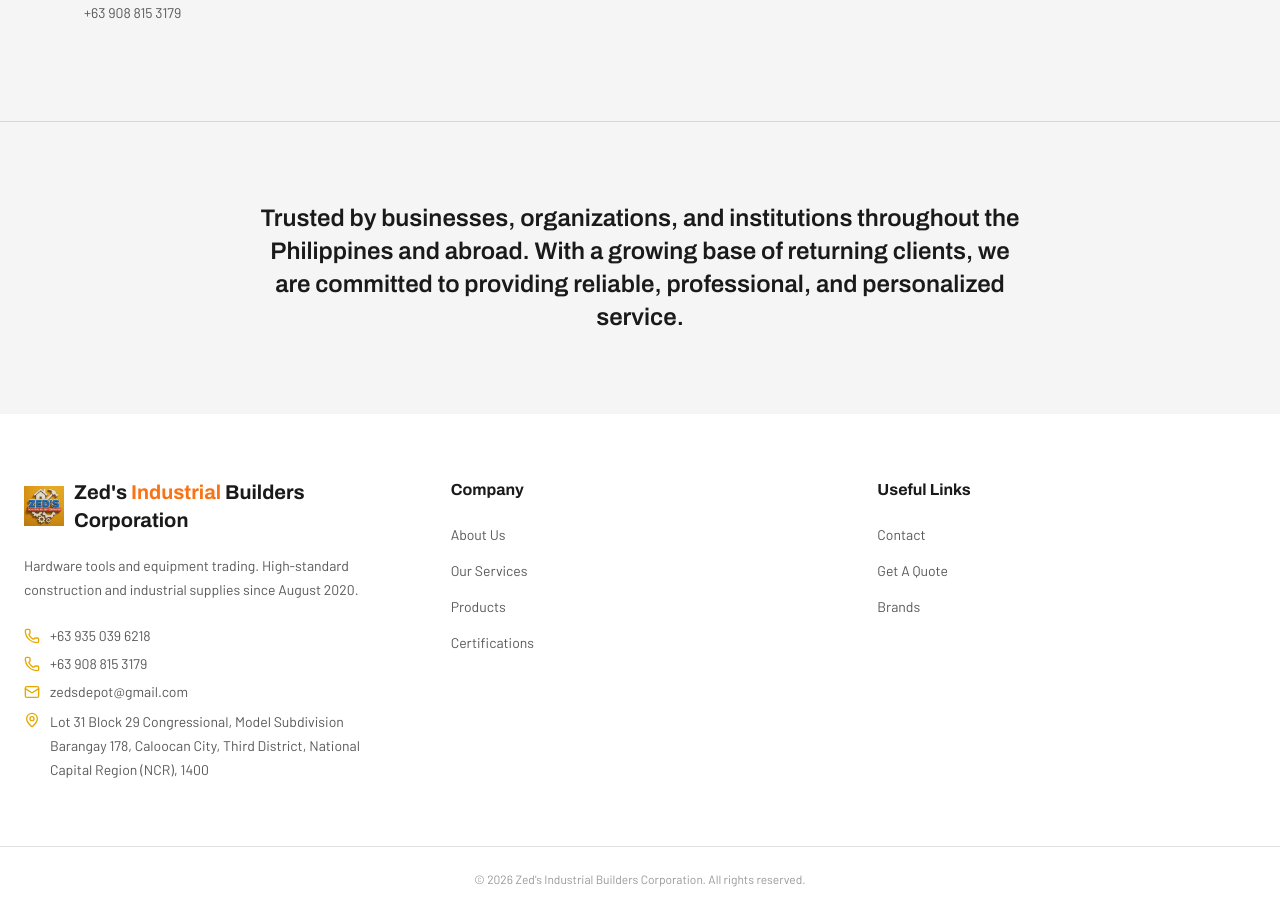
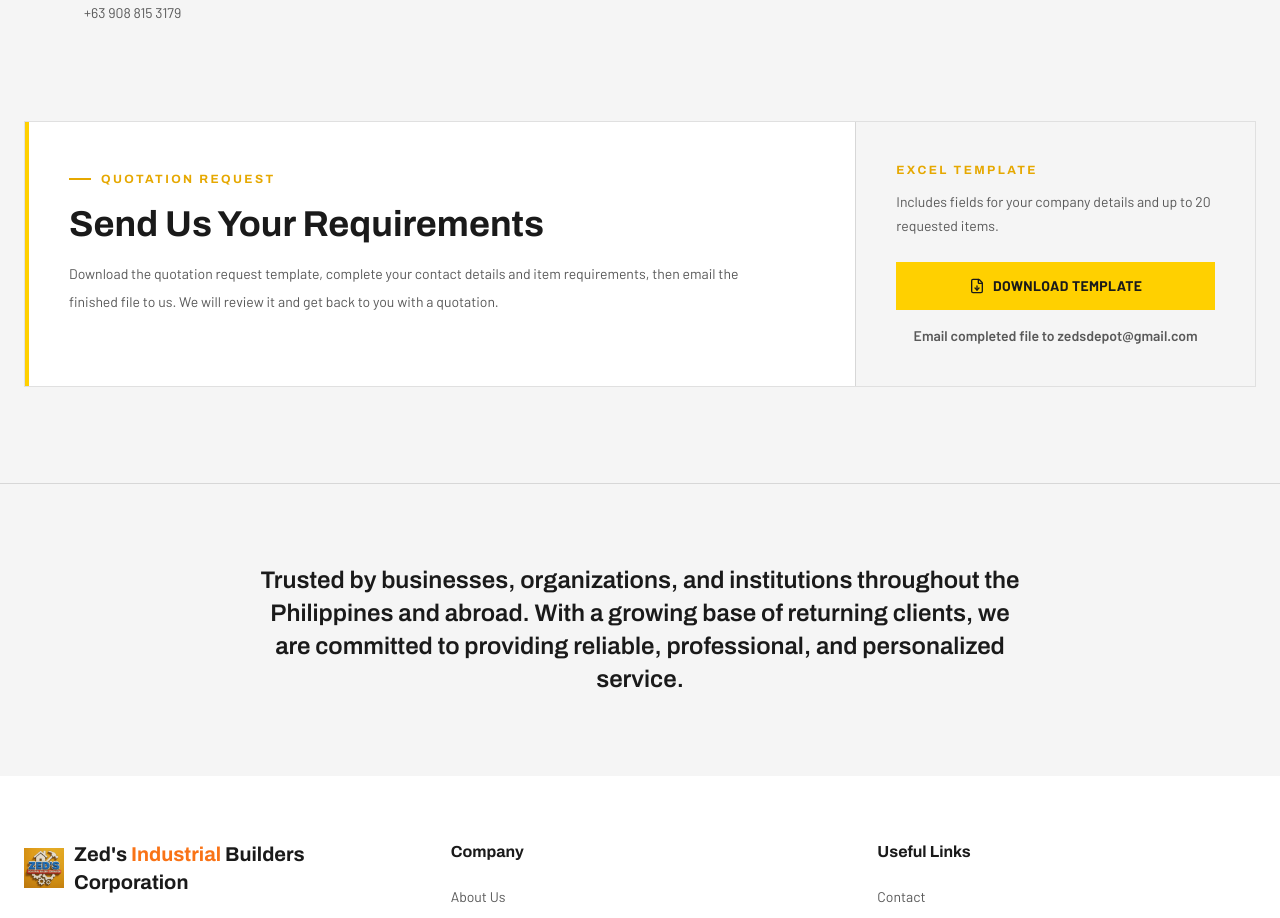
Before and after one commit to zedsibc-bot/zed, a Next.js app: page / in a window 1280 px wide. Shown: the part 9440-10358 px from the top of the page. Built offline with nearby package versions, Linux system fonts and the light colour scheme; no server answers.

Commit message:
Add quotation request template download

```diff
--- a/app/components/BrandsContact.tsx
+++ b/app/components/BrandsContact.tsx
@@ -1,6 +1,6 @@
 import Image from "next/image";
 import { company } from "@/app/data";
-import { MailIcon, PhoneIcon, PinIcon } from "./icons";
+import { FileDownIcon, MailIcon, PhoneIcon, PinIcon } from "./icons";
 
 export default function BrandsContact() {
   return (
@@ -90,6 +90,50 @@
             </div>
           </div>
         </div>
+
+        <section
+          id="quotation"
+          aria-labelledby="quotation-title"
+          className="mt-24 grid border border-hairline bg-bg lg:grid-cols-[1.35fr_0.65fr]"
+        >
+          <div className="border-t-4 border-gold p-7 sm:p-10 lg:border-t-0 lg:border-l-4">
+            <span className="label-kicker">Quotation Request</span>
+            <h3
+              id="quotation-title"
+              className="mt-4 font-heading text-3xl font-bold text-ink sm:text-4xl"
+            >
+              Send Us Your Requirements
+            </h3>
+            <p className="mt-4 max-w-2xl text-sm leading-7 text-muted-2">
+              Download the quotation request template, complete your contact
+              details and item requirements, then email the finished file to
+              us. We will review it and get back to you with a quotation.
+            </p>
+          </div>
+          <div className="flex flex-col justify-center border-t border-hairline bg-bg-darker p-7 sm:p-10 lg:border-t-0 lg:border-l">
+            <p className="font-heading text-xs font-bold uppercase tracking-[0.2em] text-gold-deep">
+              Excel Template
+            </p>
+            <p className="mt-3 text-sm leading-6 text-muted-2">
+              Includes fields for your company details and up to 20 requested
+              items.
+            </p>
+            <a
+              href="/downloads/zeds-quotation-request-template.xlsx"
+              download
+              className="mt-6 inline-flex min-h-12 items-center justify-center gap-2 bg-gold px-5 py-3 text-center text-sm font-bold uppercase tracking-wide text-ink transition-all duration-300 ease-[cubic-bezier(0.25,1,0.5,1)] hover:bg-accent hover:text-white focus-visible:outline focus-visible:outline-2 focus-visible:outline-offset-2 focus-visible:outline-gold-deep"
+            >
+              <FileDownIcon className="h-4 w-4" aria-hidden="true" />
+              Download Template
+            </a>
+            <a
+              href={`mailto:${company.email}?subject=Quotation%20Request`}
+              className="mt-4 text-center text-sm font-semibold text-muted-2 underline-offset-4 hover:text-gold-deep hover:underline"
+            >
+              Email completed file to {company.email}
+            </a>
+          </div>
+        </section>
       </div>
     </section>
   );
--- a/app/components/Footer.tsx
+++ b/app/components/Footer.tsx
@@ -11,7 +11,7 @@
 
 const supportLinks = [
   { label: "Contact", href: "#contact" },
-  { label: "Get A Quote", href: "#contact" },
+  { label: "Get A Quote", href: "#quotation" },
 { label: "Brands", href: "#contact" },
 ];
 
--- a/app/components/Navbar.tsx
+++ b/app/components/Navbar.tsx
@@ -182,10 +182,10 @@
               {company.phoneDisplay}
             </a>
             <a
-              href="#contact"
+              href="#quotation"
               onClick={(e) => {
                 e.preventDefault();
-                goTo("#contact");
+                goTo("#quotation");
               }}
               className="hidden min-h-12 bg-gold px-6 py-3 text-sm font-bold uppercase tracking-wide text-ink transition-colors hover:bg-accent hover:text-white sm:inline-block"
             >
@@ -228,10 +228,10 @@
             </ul>
             <div className="mt-auto flex flex-col gap-3">
               <a
-                href="#contact"
+                href="#quotation"
                 onClick={(e) => {
                   e.preventDefault();
-                  goTo("#contact");
+                  goTo("#quotation");
                 }}
                 className="bg-gold px-6 py-4 text-center text-base font-bold uppercase tracking-wide text-ink"
               >
--- a/app/components/icons.tsx
+++ b/app/components/icons.tsx
@@ -1,5 +1,6 @@
 import {
   Check as CheckIcon,
+  FileDown as FileDownIcon,
   Gauge as PumpIcon,
   Mail as MailIcon,
   MapPin as PinIcon,
@@ -13,6 +14,7 @@
 
 export {
   CheckIcon,
+  FileDownIcon,
   PumpIcon,
   MailIcon,
   PinIcon,
```
Also changed, not shown: 2 other files (tests, documents, lock files or other folders).
